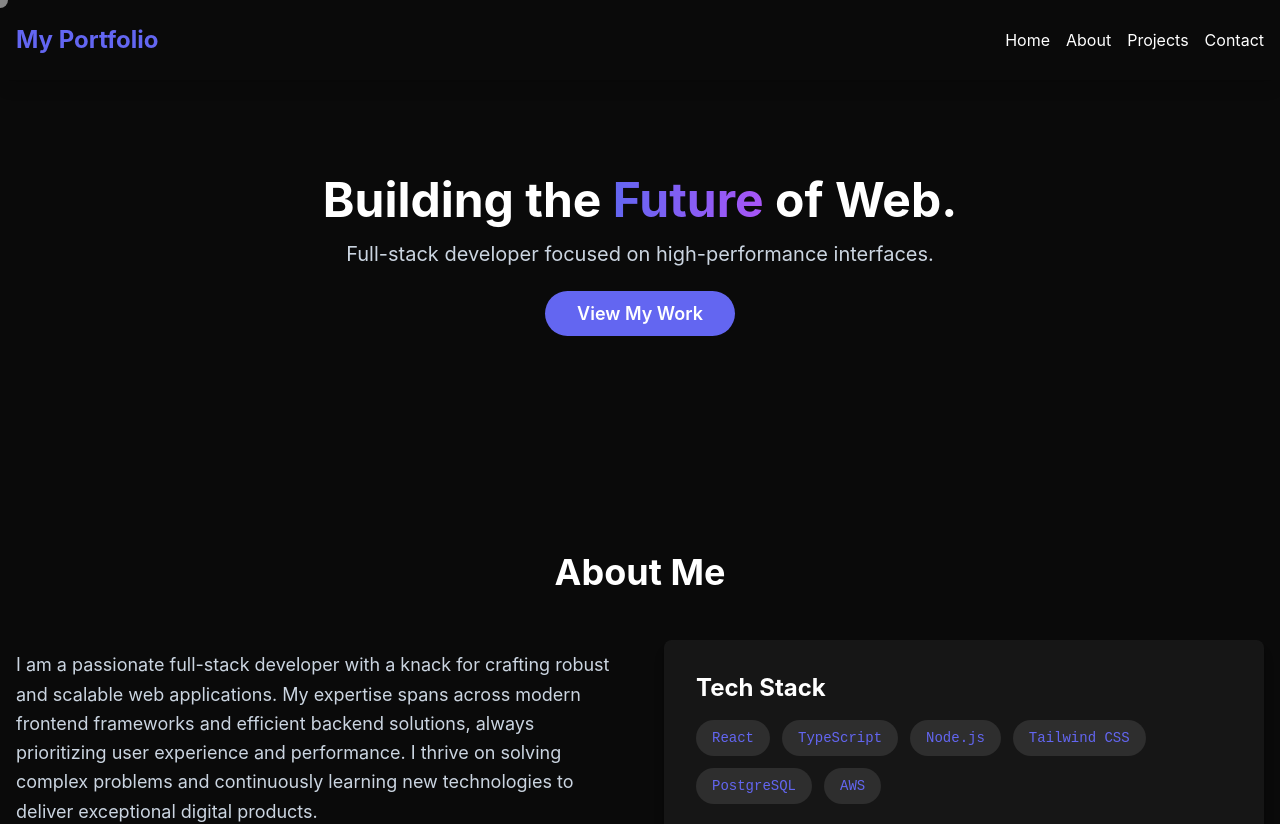
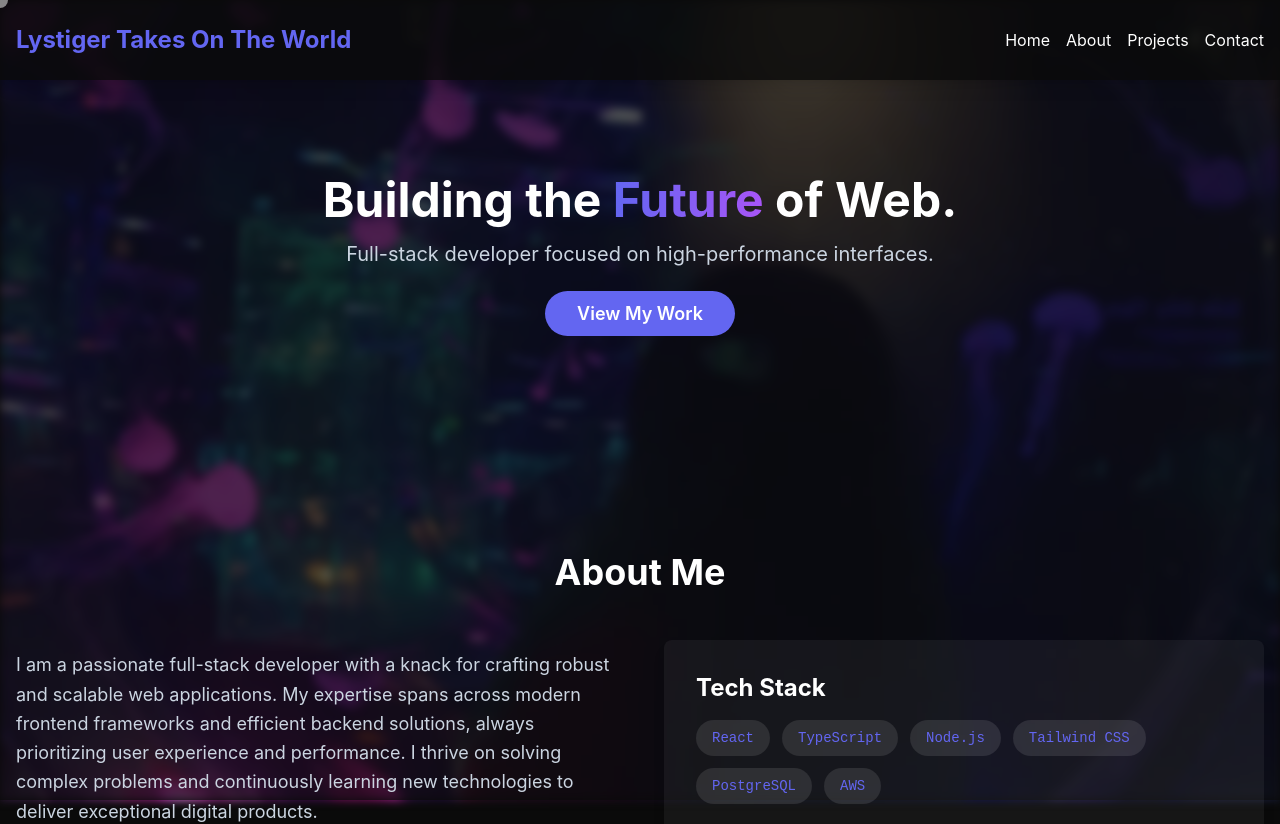
Before and after one commit to lystiger/Lysfolio, a React (Vite) app in the folder portfolio/: page / in a window 1280 px wide. Shown: the top 824 px of the page. Built offline with nearby package versions, Linux system fonts and the light colour scheme.

Commit message:
update: change to my repo

```diff
--- a/portfolio/src/App.tsx
+++ b/portfolio/src/App.tsx
@@ -1,15 +1,27 @@
 import MainLayout from './layouts/MainLayout';
 import HomePage from './pages/HomePage';
-import CustomCursor from './components/CustomCursor'; // Import CustomCursor
+import CustomCursor from './components/CustomCursor';
 
 function App() {
   return (
-    <>
+    <div className="relative min-h-screen">
+      {/* Blurred Background Image */}
+      <div
+        className="fixed inset-0 w-full h-full bg-cover bg-center -z-10"
+        style={{
+          backgroundImage: 'url(/img.png)',
+          filter: 'blur(5px)',
+          WebkitFilter: 'blur(5px)', // For Safari
+        }}
+      ></div>
+      {/* Semi-transparent Overlay */}
+      <div className="fixed inset-0 w-full h-full bg-obsidian opacity-70 -z-10"></div>
+
       <MainLayout>
         <HomePage />
       </MainLayout>
-      <CustomCursor /> {/* Render CustomCursor globally */}
-    </>
+      <CustomCursor />
+    </div>
   );
 }
 
--- a/portfolio/src/layouts/MainLayout.tsx
+++ b/portfolio/src/layouts/MainLayout.tsx
@@ -43,7 +43,7 @@ const MainLayout: React.FC<MainLayoutProps> = ({ children }) => {
         className="bg-obsidian/80 text-white p-4 shadow-lg sticky top-0 z-50 overflow-hidden"
       >
         <nav className="container mx-auto flex justify-between items-center h-full">
-          <h1 className="text-2xl font-bold text-indigo-neon">My Portfolio</h1>
+          <h1 className="text-2xl font-bold text-indigo-neon">Lystiger Takes On The World</h1>
           <ul className="flex space-x-4">
             <li><a href="#hero" className="hover:text-indigo-neon transition-colors duration-300">Home</a></li>
             <li><a href="#about" className="hover:text-indigo-neon transition-colors duration-300">About</a></li>
@@ -65,7 +65,7 @@ const MainLayout: React.FC<MainLayoutProps> = ({ children }) => {
         </button>
       )}
       <footer className="bg-obsidian text-white p-4 text-center">
-        <p>&copy; 2026 My Portfolio. All rights reserved.</p>
+        <p>&copy; 2026 Lystiger. All rights reserved.</p>
       </footer>
     </div>
   );
--- a/portfolio/src/pages/HomePage.tsx
+++ b/portfolio/src/pages/HomePage.tsx
@@ -223,7 +223,7 @@ const HomePage: React.FC = () => {
           </form>
         </div>
         <div className="flex justify-center space-x-6 mt-8">
-          <a href="https://github.com/yourusername" target="_blank" rel="noopener noreferrer" className="text-white hover:text-indigo-neon transition-colors duration-300 text-3xl">
+          <a href="https://github.com/lystiger" target="_blank" rel="noopener noreferrer" className="text-white hover:text-indigo-neon transition-colors duration-300 text-3xl">
             <Github size={32} />
           </a>
           <a href="https://linkedin.com/in/yourusername" target="_blank" rel="noopener noreferrer" className="text-white hover:text-indigo-neon transition-colors duration-300 text-3xl">
```
Also changed, not shown: portfolio/public/img.png (added).
